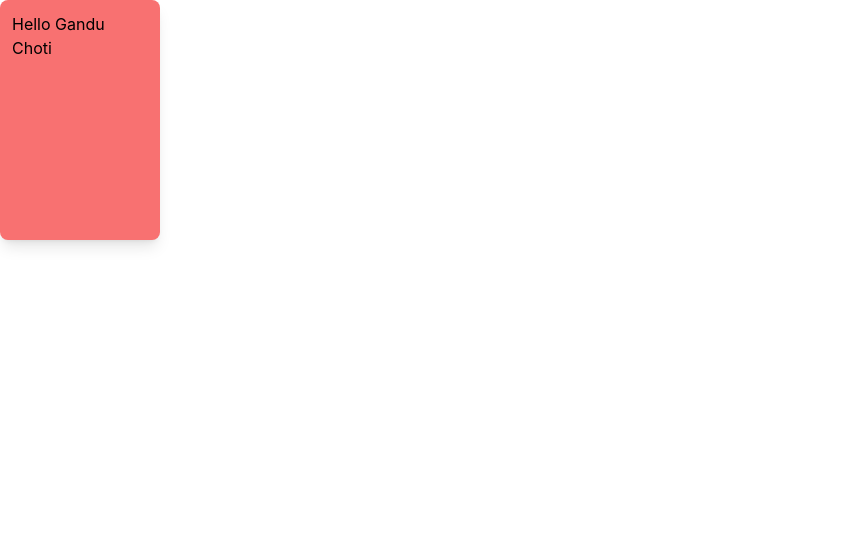
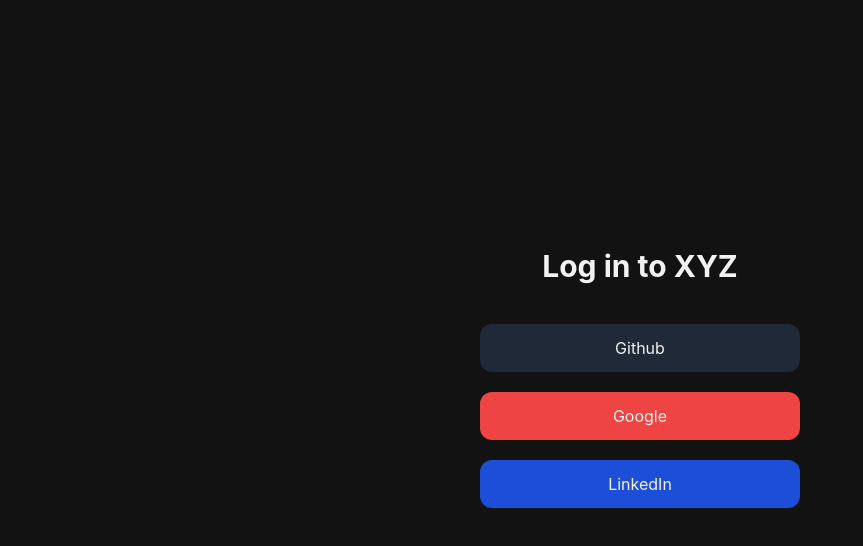
Before and after one commit to JustinArpitIndwar/ultra-cosmic, a Next.js app: page / in a window 1280 px wide. Shown: the top 546 px of the page, without its empty margins (0-863 px from the left). Built offline with nearby package versions, Linux system fonts and the light colour scheme.

Commit message:
first commit

```diff
--- a/package.json
+++ b/package.json
@@ -12,7 +12,7 @@
     "animejs": "^3.2.1",
     "apollo-client": "^2.6.10",
     "apollo-server": "^3.8.2",
-    "next": "12.1.6",
+    "next": "^12.1.7-canary.39",
     "react": "18.1.0",
     "react-dom": "18.1.0"
   },
--- a/pages/index.js
+++ b/pages/index.js
@@ -5,7 +5,17 @@
 export default function Home() {
   return (
     <>
-    <div className='h-[15rem] w-[10rem] rounded-lg shadow-lg bg-red-400 hover:bg-green-400 p-3'>Hello Gandu Choti</div>
+    <div className='h-screen flex justify-center place-content-center p-52 '>
+
+      <div className='w-[25rem] h-[15rem]  flex flex-col gap-5 p-10 justify-around text-center'>
+        <div className='text-3xl font-bold mb-5'>Log in to XYZ</div>
+        <button className='bg-gray-800 p-3 rounded-xl hover:bg-gray-700 hover:zoom '>Github</button>
+        <button className='bg-red-500 p-3 rounded-xl hover:bg-red-400'>Google</button>
+        <button className='bg-blue-700 p-3 rounded-xl hover:bg-blue-600'>LinkedIn</button>
+      </div>
+
+
+    </div>
     </>
   )
 }
--- a/styles/globals.css
+++ b/styles/globals.css
@@ -4,6 +4,8 @@
 
 html,
 body {
+  background-color:#121212;
+  color:#f2f2f2;
   padding: 0;
   margin: 0;
   font-family: -apple-system, BlinkMacSystemFont, Segoe UI, Roboto, Oxygen,
```
Also changed, not shown: 1 other file (tests, documents, lock files or other folders).
